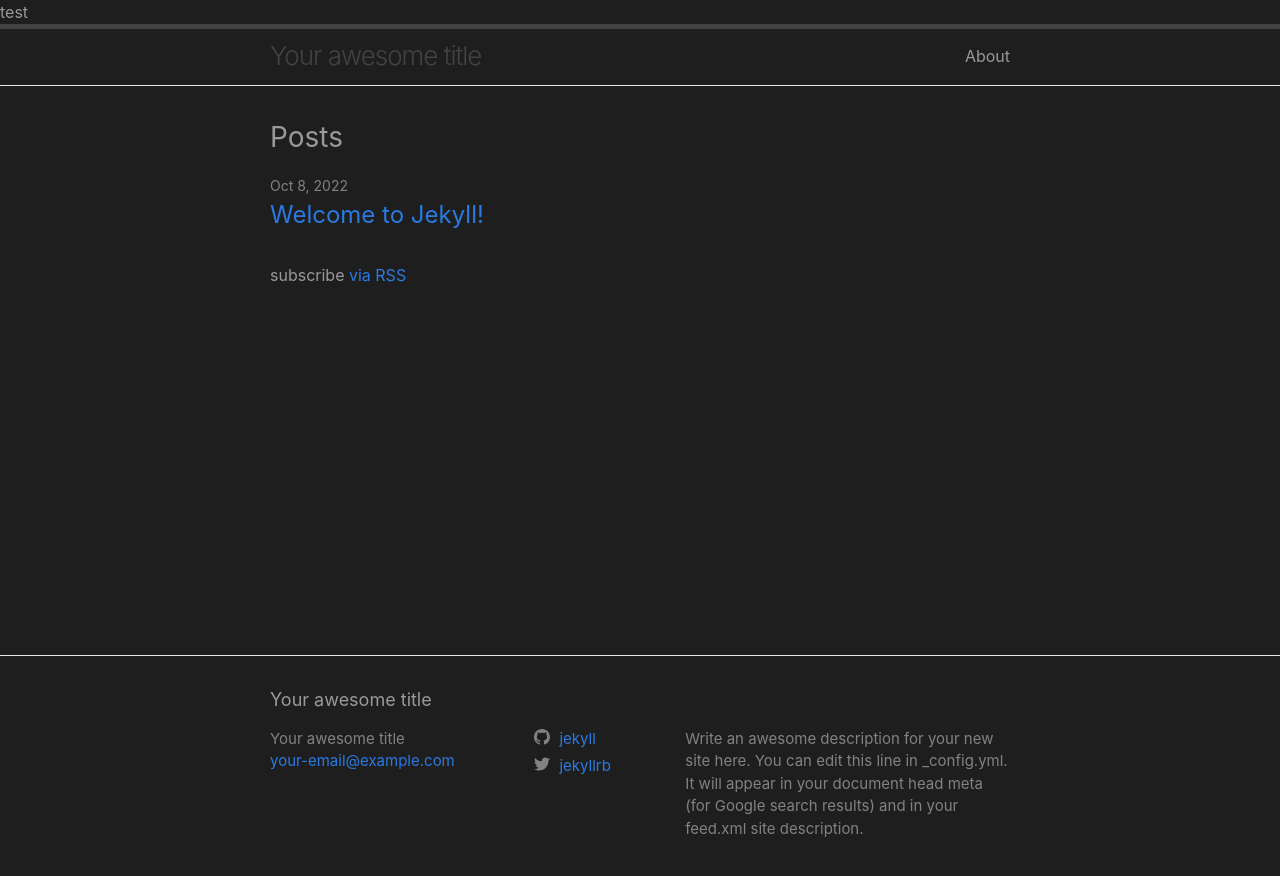
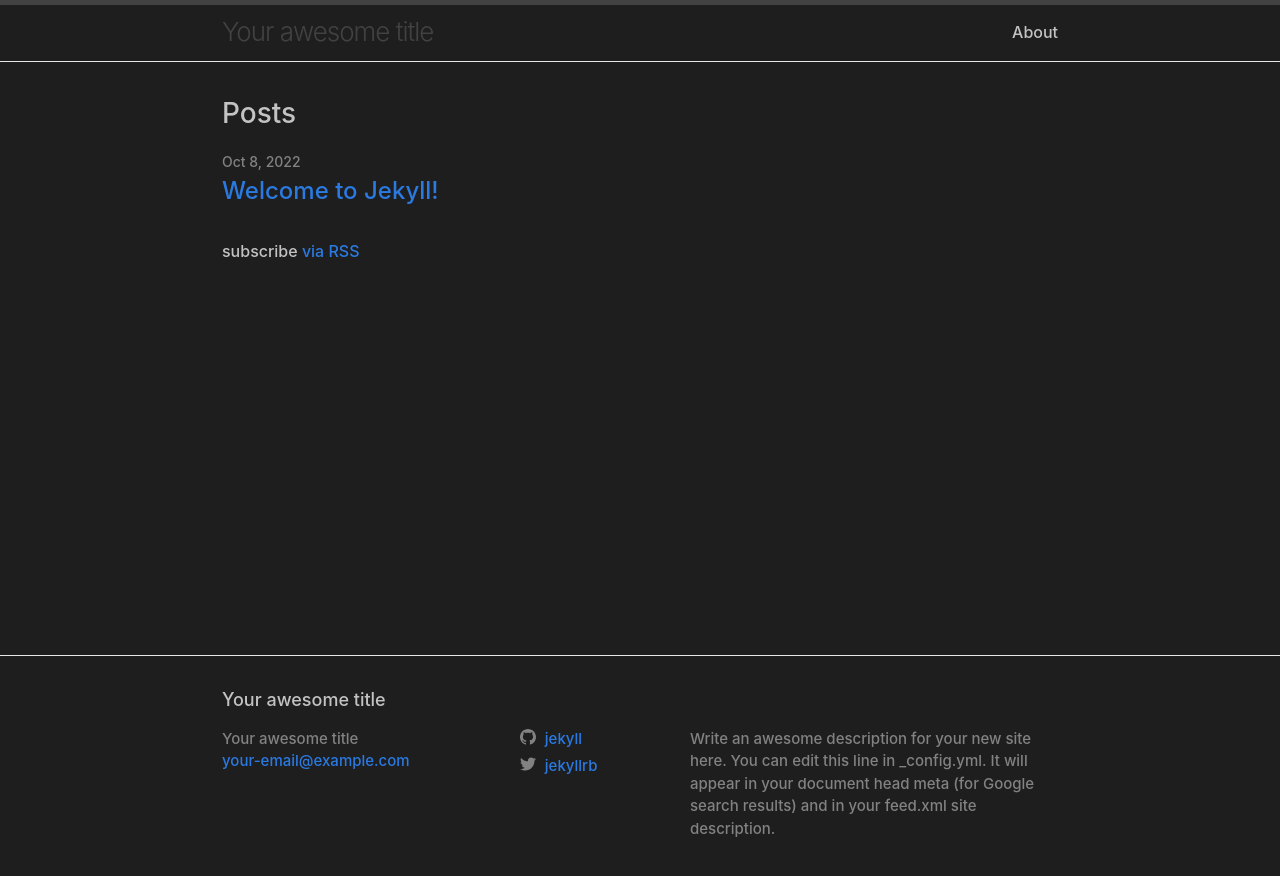
Before and after one commit to Andrewnetwork/iamnot, a Jekyll site: the page built from index.markdown, in a window 1280 px wide. Shown: the top 876 px of the page. Built offline with Jekyll 4.4.1, drawn with Linux system fonts in a browser that asks for light colours.

Commit message:
Customizing theme.

```diff
--- a/_layouts/default.html
+++ b/_layouts/default.html
@@ -4,7 +4,7 @@
   {%- include head.html -%}
 
   <body>
-test
+
     {%- include header.html -%}
 
     <main class="page-content" aria-label="Content">
--- a/_sass/minima.scss
+++ b/_sass/minima.scss
@@ -2,15 +2,15 @@
 
 // Define defaults for each variable.
 
-$base-font-family: -apple-system, BlinkMacSystemFont, "Segoe UI", Roboto, Helvetica, Arial, sans-serif, "Apple Color Emoji", "Segoe UI Emoji", "Segoe UI Symbol" !default;
+$base-font-family: "Baskerville Old Face", -apple-system, BlinkMacSystemFont, "Segoe UI", Roboto, Helvetica, Arial, sans-serif, "Apple Color Emoji", "Segoe UI Emoji", "Segoe UI Symbol" !default;
 $base-font-size:   16px !default;
-$base-font-weight: 400 !default;
+$base-font-weight: 500 !default;
 $small-font-size:  $base-font-size * 0.875 !default;
 $base-line-height: 1.5 !default;
 
 $spacing-unit:     30px !default;
 
-$text-color:       rgba(255, 255, 255, 0.548) !default;
+$text-color:       rgba(255, 255, 255, 0.733) !default;
 $background-color: #1E1E1E !default;
 $brand-color:      #2a7ae2 !default;
 
@@ -21,7 +21,7 @@
 $table-text-align: left !default;
 
 // Width of the content area
-$content-width:    800px !default;
+$content-width:    70% !default;
 
 $on-palm:          600px !default;
 $on-laptop:        800px !default;
```
Also changed, not shown: assets/main.scss (line endings or trailing spaces).
